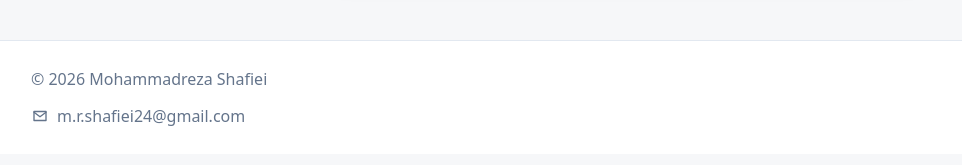
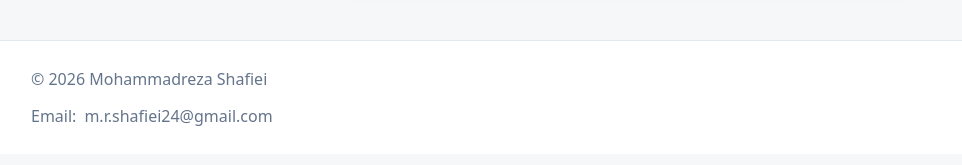
Before and after one commit to Mohamadrezash204/Mohamadrezash204.github.io, a Jekyll site: the page built from index.html, in a window 1280 px wide. Shown: the part 535-700 px from the top of the page, without its empty margins (159-1121 px from the left). Built offline with Jekyll 4.4.1, drawn with Linux system fonts in a browser that asks for light colours.

Commit message:
Simplify footer email

```diff
--- a/_layouts/default.html
+++ b/_layouts/default.html
@@ -49,13 +49,10 @@
           © 2026 Mohammadreza Shafiei
         {% endif %}
       </div>
-      <a class="footer-email" href="mailto:m.r.shafiei24@gmail.com">
-        <svg class="email-icon" aria-hidden="true" viewBox="0 0 24 24">
-          <path d="M4 6h16v12H4z" />
-          <path d="m4 7 8 6 8-6" />
-        </svg>
-        <span>m.r.shafiei24@gmail.com</span>
-      </a>
+      <div class="footer-email">
+        <span>Email:</span>
+        <a href="mailto:m.r.shafiei24@gmail.com">m.r.shafiei24@gmail.com</a>
+      </div>
     </div>
   </footer>
 </body>
--- a/assets/style.css
+++ b/assets/style.css
@@ -348,23 +348,16 @@ footer {
   display: inline-flex;
   gap: 8px;
   align-items: center;
-  width: fit-content;
+  color: var(--muted);
+}
+
+.footer-email a {
   color: var(--muted);
   text-decoration: none;
 }
 
-.footer-email:hover {
+.footer-email a:hover {
   color: var(--accent);
-}
-
-.email-icon {
-  width: 18px;
-  height: 18px;
-  fill: none;
-  stroke: currentColor;
-  stroke-linecap: round;
-  stroke-linejoin: round;
-  stroke-width: 1.8;
 }
 
 @media (max-width: 600px) {
```
